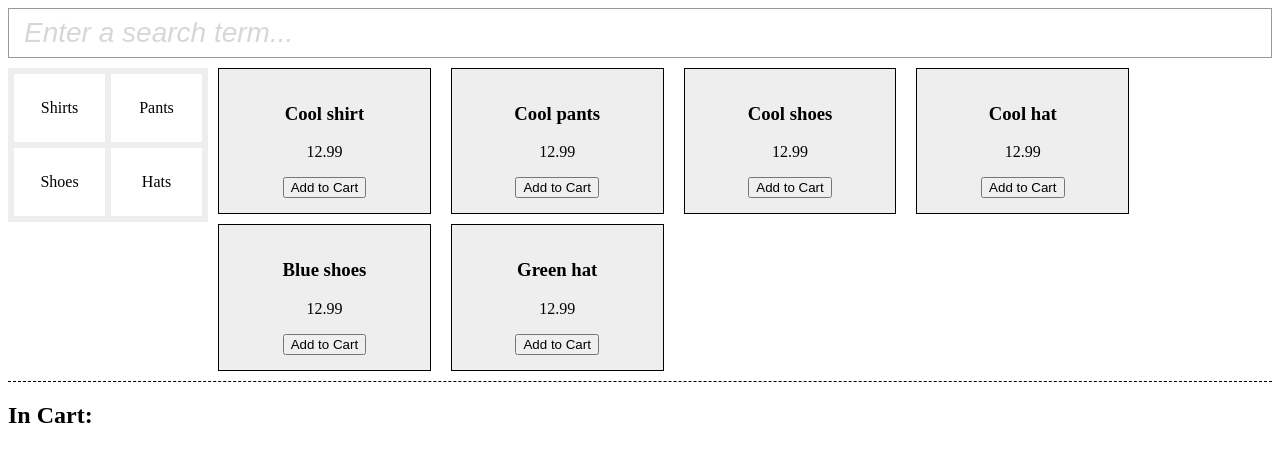
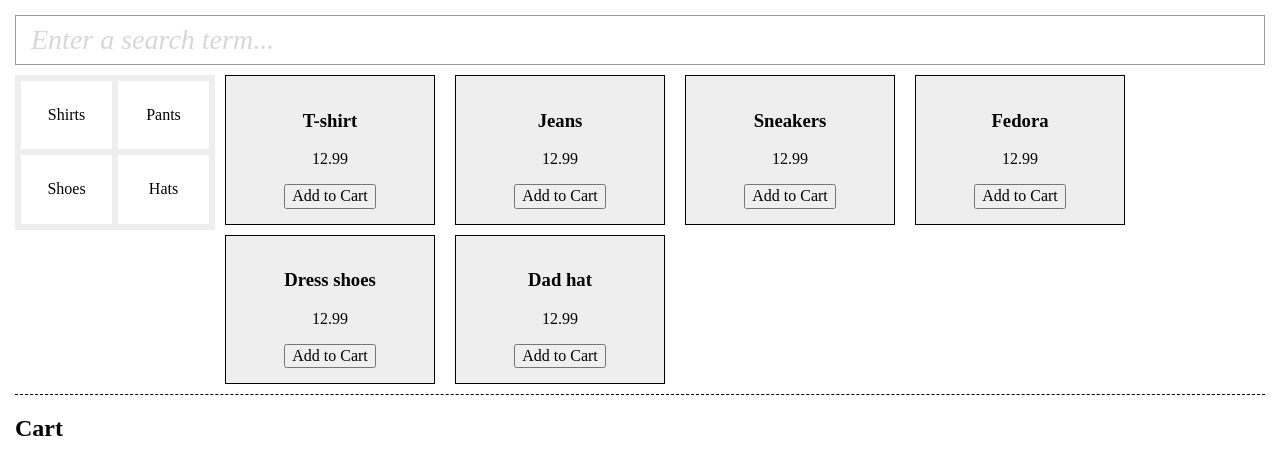
Before and after one commit to markhamilton90/apparel-store, a React (Create React App) app: page / in a window 1280 px wide. Shown: the top 474 px of the page. Built offline with nearby package versions, Linux system fonts and the light colour scheme.

Commit message:
add state to cart to handle toggling its list into view

```diff
--- a/package.json
+++ b/package.json
@@ -11,6 +11,7 @@
     "@fortawesome/free-solid-svg-icons": "^6.2.1",
     "@fortawesome/react-fontawesome": "^0.2.0",
     "firebase": "8.10.0",
+    "normalize.css": "^8.0.1",
     "prop-types": "15.7.2",
     "re-base": "4.0.0",
     "react": "17.0.2",
--- a/src/components/Cart.js
+++ b/src/components/Cart.js
@@ -1,18 +1,31 @@
 import React from 'react';
 
 class Cart extends React.Component {
+
+    state = {
+        showCart: false
+    }
+
+    toggleCart = () => {
+        this.setState({
+            showCart: !(this.state.showCart)
+        })
+    }
+
     render() {
         const cartItems = this.props.inCart;
         return (
-            <div className="cart">
-                <h2>In Cart:</h2>
-                {
-                    Object.keys(cartItems).map( item => (
-                        <p key={ this.props.itemKey }>
-                            { cartItems[item].title } { cartItems[item].count > 1 ? `x${ cartItems[item].count }` : '' }
-                        </p>
-                    ))
-                }
+            <div className="cart" onClick={ this.toggleCart }>
+                <h2>Cart</h2>
+                <ul className={`cart-items ${ this.state.showCart ? 'visible' : '' }`}>
+                    {
+                        Object.keys(cartItems).map( item => (
+                            <li key={ this.props.itemKey }>
+                                { cartItems[item].title } { cartItems[item].count > 1 ? `x${ cartItems[item].count }` : '' }
+                            </li>
+                        ))
+                    }
+                </ul>
             </div>
         )
     }
--- a/src/components/Results.js
+++ b/src/components/Results.js
@@ -15,7 +15,7 @@ class Results extends React.Component {
         }
         // filter by search query
         if ( query != false ) {
-            inventoryKeys = inventoryKeys.filter( item => inventory[item].title.trim().toLowerCase().includes(query));
+            inventoryKeys = inventoryKeys.filter( item => inventory[item].title.trim().toLowerCase().includes(query) || inventory[item].type.trim().toLowerCase().includes(query));
         }
 
         return (
--- a/src/css/styles.css
+++ b/src/css/styles.css
@@ -7,6 +7,7 @@
 .store {
   display: flex;
   flex-wrap: wrap;
+  padding: 15px 15px 0;
 }
 .store .searchbar {
   flex-basis: 100%;
@@ -71,3 +72,9 @@
   width: 100%;
   border-top: 1px dashed;
 }
+.store .cart-items {
+  display: none;
+}
+.store .cart-items.visible {
+  display: block;
+}
--- a/src/index.js
+++ b/src/index.js
@@ -3,5 +3,6 @@ import React from 'react';
 import { render } from 'react-dom';
 import App from './components/App';
 import './css/styles.css';
+import 'normalize.css';
 
 render(<App />, document.getElementById('main'));
--- a/src/sample-items.js
+++ b/src/sample-items.js
@@ -1,32 +1,32 @@
 // This is just some sample data
 const items = {
     item1: {
-        title: 'Cool shirt',
+        title: 'T-shirt',
         price: 12.99,
         type: 'shirts'
     },
     item2: {
-        title: 'Cool pants',
+        title: 'Jeans',
         price: 12.99,
         type: 'pants'
     },
     item3: {
-        title: 'Cool shoes',
+        title: 'Sneakers',
         price: 12.99,
         type: 'shoes'
     },
     item4: {
-        title: 'Cool hat',
+        title: 'Fedora',
         price: 12.99,
         type: 'hats'
     },
     item5: {
-        title: 'Blue shoes',
+        title: 'Dress shoes',
         price: 12.99,
         type: 'shoes'
     },
     item6: {
-        title: 'Green hat',
+        title: 'Dad hat',
         price: 12.99,
         type: 'hats'
     }
--- a/src/scss/styles.scss
+++ b/src/scss/styles.scss
@@ -6,6 +6,7 @@
 .store {
     display: flex;
     flex-wrap: wrap;
+    padding: 15px 15px 0;
     .searchbar {
         flex-basis: 100%;
         padding-bottom: 10px;
@@ -68,5 +69,11 @@
     .cart {
         width: 100%;
         border-top: 1px dashed;
+        &-items {
+            display: none;
+            &.visible {
+                display: block;
+            }
+        }
     }
 }
```
Also changed, not shown: 1 other file (tests, documents, lock files or other folders).
